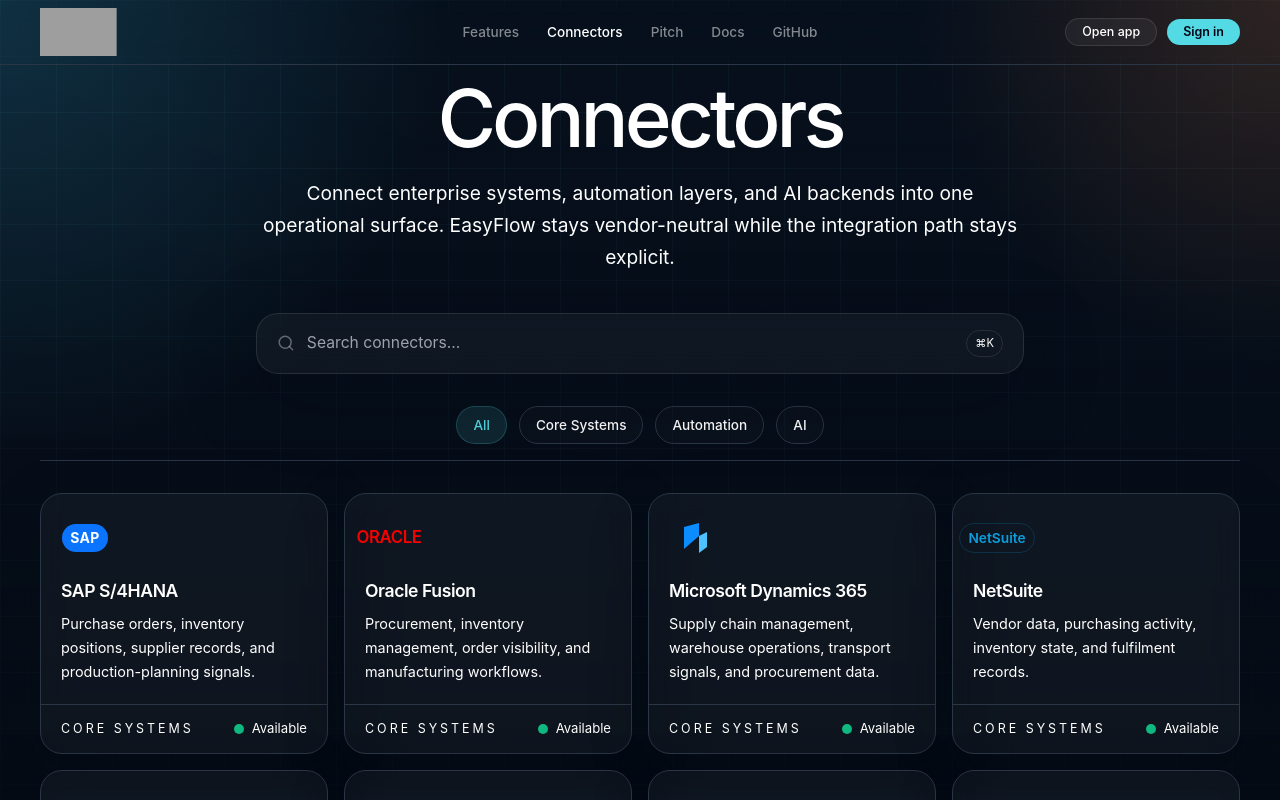
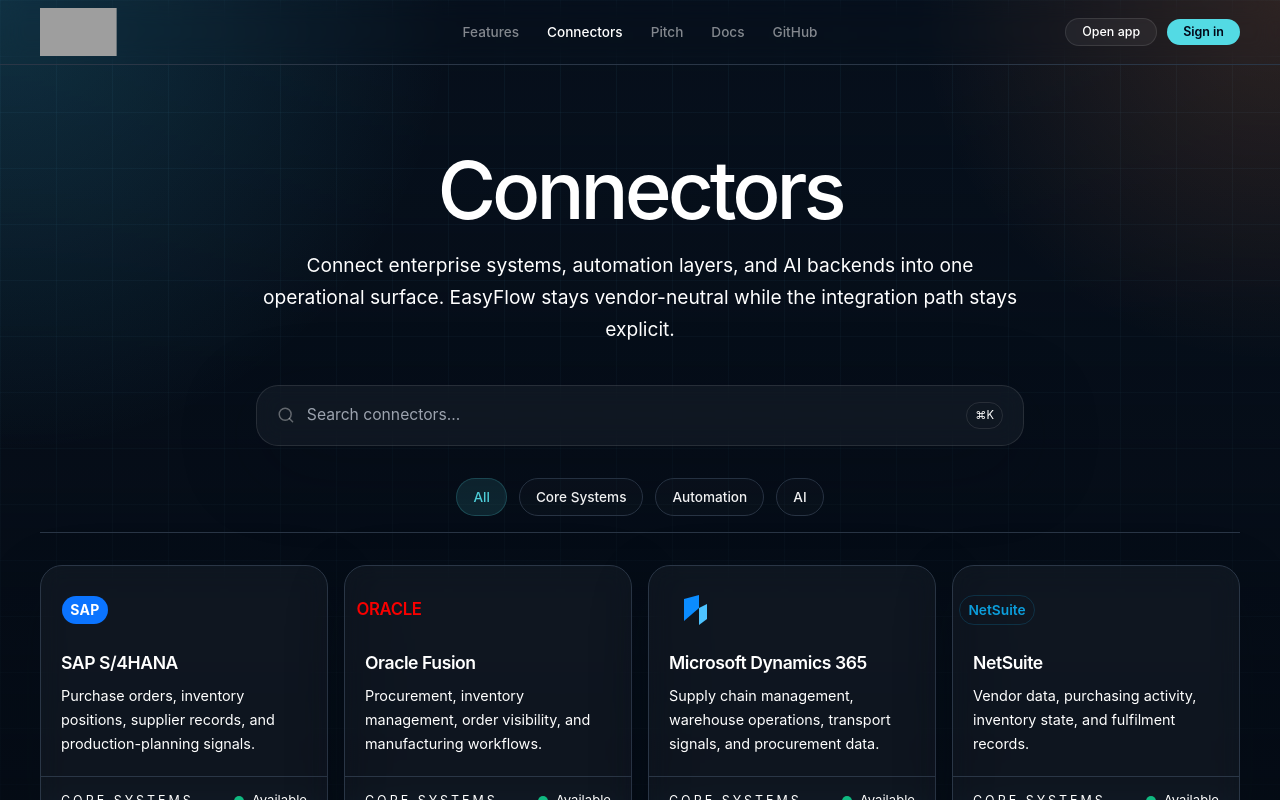
Before and after one commit to achyutuni2001/EasyFlow, a Next.js app in the folder apps/web/: page /connectors in a window 1280 px wide. Shown: the top 800 px of the page. Built offline with nearby package versions, Linux system fonts and the light colour scheme; grey boxes are pictures that could not be loaded.

Commit message:
Add spacing below connectors header

```diff
--- a/apps/web/app/connectors/page.tsx
+++ b/apps/web/app/connectors/page.tsx
@@ -112,7 +112,7 @@
       <div className="relative z-10">
         <PublicSiteHeader variant="dark" current="connectors" />
 
-        <main className="px-6 pb-20 pt-14 md:px-10">
+        <main className="px-6 pb-20 pt-28 md:px-10 md:pt-32">
           <section className="mx-auto max-w-7xl">
             <div className="text-center">
               <h1 className="mt-6 text-[3rem] font-medium leading-[0.96] tracking-[-0.05em] text-white md:text-[5rem]">
```
